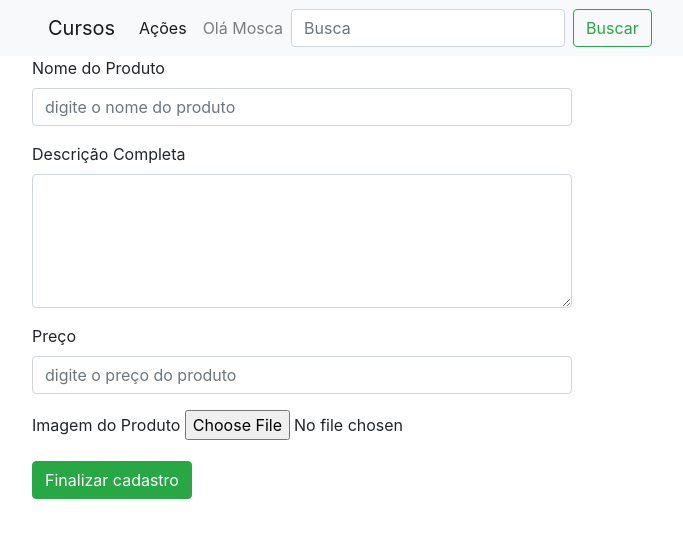
After one commit to RenatoMosca/ProjetoLojaVirtualPHP, a PHP site: page /cadastroProduto.php in a window 1280 px wide. The commit adds this page. Shown: the top 538 px of the page, without its empty margins (53-736 px from the left). Run offline with PHP 8.4, Linux system fonts and the light colour scheme.

Commit message:
implementando gravação via JSon

```diff
--- a/Produtos.json
+++ b/Produtos.json
@@ -1 +1 @@
-{"Produtos":[{"id":"produto1","nome":"Curso Fullstack","descricao":"O curso Fullstack ensina programa\u00e7\u00e3o","preco":1200,"img":"image\/prod-1.jpg"},{"id":"produto2","nome":"Curso Android","descricao":"O curso Android ensina a cria\u00e7\u00e3o de Apps","preco":1400,"img":"image\/prod-2.jpg"},{"id":"produto3","nome":"MKT Digital","descricao":"O curso MKT Digital apresenta princ\u00edpios b\u00e1sicos de Marketing","preco":1700,"img":"image\/prod-3.jpg"},{"id":"produto4","nome":"M\u00eddias Digitais","descricao":"O curso M\u00eddias Digitais discute aspectos mercadol\u00f3gicos do uso de m\u00eddias digitais","preco":1900,"img":"image\/prod-4.jpg"},{"id":"produto5","nome":"Curso UX","descricao":"descri\u00e7\u00e3o","preco":2000,"img":"image\/prod-5.jpg"},{"id":"produto6","nome":"Curso UX","descricao":"descri\u00e7\u00e3o","preco":2000,"img":"image\/prod-5.jpg"}]}
+{"Produtos":[{"id":"produto1","nome":"Curso Fullstack","descricao":"O curso Fullstack ensina programa\u00e7\u00e3o","preco":1200,"img":"image\/prod-1.jpg"},{"id":"produto2","nome":"Curso Android","descricao":"O curso Android ensina a cria\u00e7\u00e3o de Apps","preco":1400,"img":"image\/prod-2.jpg"},{"id":"produto3","nome":"MKT Digital","descricao":"O curso MKT Digital apresenta princ\u00edpios b\u00e1sicos de Marketing","preco":1700,"img":"image\/prod-3.jpg"},{"id":"produto4","nome":"M\u00eddias Digitais","descricao":"O curso M\u00eddias Digitais discute aspectos mercadol\u00f3gicos do uso de m\u00eddias digitais","preco":1900,"img":"image\/prod-4.jpg"},{"id":"produto5","nome":"Curso UX","descricao":"descri\u00e7\u00e3o","preco":2000,"img":"image\/prod-5.jpg"},{"id":"produto27","nome":"Intelig\u00eancia Artificial","descricao":"4500","preco":"Descri\u00e7\u00e3o Completa Intelig\u00eancia Artificial","img":"image\/inteligencia.jpg"},{"id":"produto37","nome":"b","descricao":"b","preco":"2","img":"image\/inteligencia.jpg"},{"id":"produto8","nome":"a","descricao":"a","preco":"1","img":"image\/prod-5.jpg"},{"id":"produto9","nome":"a","descricao":"a","preco":"3","img":"image\/logo.png"},{"id":"produto10","nome":"a","descricao":"b","preco":"1","img":"image\/logo.png"}]}
--- /dev/null
+++ b/cadastroProduto.php
@@ -0,0 +1,43 @@
+<!DOCTYPE html>
+<html lang="en">
+<?php include_once "head.php"; ?>
+<body>
+<?php include_once "header.php"; ?>
+
+<!-- main.container>section.row>div.col-md-6 modo abreviado-->
+<main class="container">
+    <section class="row">
+        <div class="col-md-6">
+            <!--  enctype="multipart/form-data" é usado para possibilitar enviar arquivos -->
+            <form action="salvarProduto.php" method="post" enctype="multipart/form-data">
+
+            <div class="form-group">
+                <label for="nomeProduto">Nome do Produto</label>
+                <input type="text" class="form-control" id="nomeProduto" placeholder="digite o nome do produto" name="nomeProduto">
+            </div>
+            <div class="form-group">
+                <label for="descricaoProduto">Descrição Completa</label>
+                <textarea class="form-control" name="descricaoProduto" id="descricaoProduto" cols="30" rows="5"></textarea>
+            </div>
+            <div class="form-group">
+                <label for="precoProduto">Preço</label>
+                <input type="number" step="any" class="form-control" id="precoProduto" placeholder="digite o preço do produto" name="precoProduto">
+            </div>
+            <div class="form-group">
+                <label for="imagemProduto">Imagem do Produto</label>
+                <input type="file" name="arquivo" id="imagemProduto">
+            </div>
+
+
+
+            <button class="btn btn-success" type="submit">Finalizar cadastro</button>
+            </form>
+        </div>
+    </section>
+</main>
+
+
+
+
+</body>
+</html>
--- a/head.php
+++ b/head.php
@@ -18,7 +18,7 @@ $produtos = json_decode($jsonProdutos, true);
 $produtos = $produtos["Produtos"];
 
 
-addProduto("Curso UX","descrição",2000,"image/prod-5.jpg");
+// addProduto("Curso UX","descrição",2000,"image/prod-5.jpg");
 
 ?>
 <head>
--- a/header.php
+++ b/header.php
@@ -1,4 +1,6 @@
-<header>
+
+<header class="bg-light">
+<div class="container">
 <nav class="navbar navbar-expand-lg navbar-light bg-light">
 <a class="navbar-brand" href="#">Cursos</a>
 <button class="navbar-toggler" type="button" data-toggle="collapse" data-target="#navbarNav" aria-controls="navbarNav" aria-expanded="false" aria-label="Toggle navigation">
@@ -39,4 +41,5 @@
     </div>
 </nav>
 
+</div>
 </header>
```
Also changed, not shown: salvarProduto.php (added, +61 -0 lines), image/inteligencia.jpg (added), image/logo.png (added).
